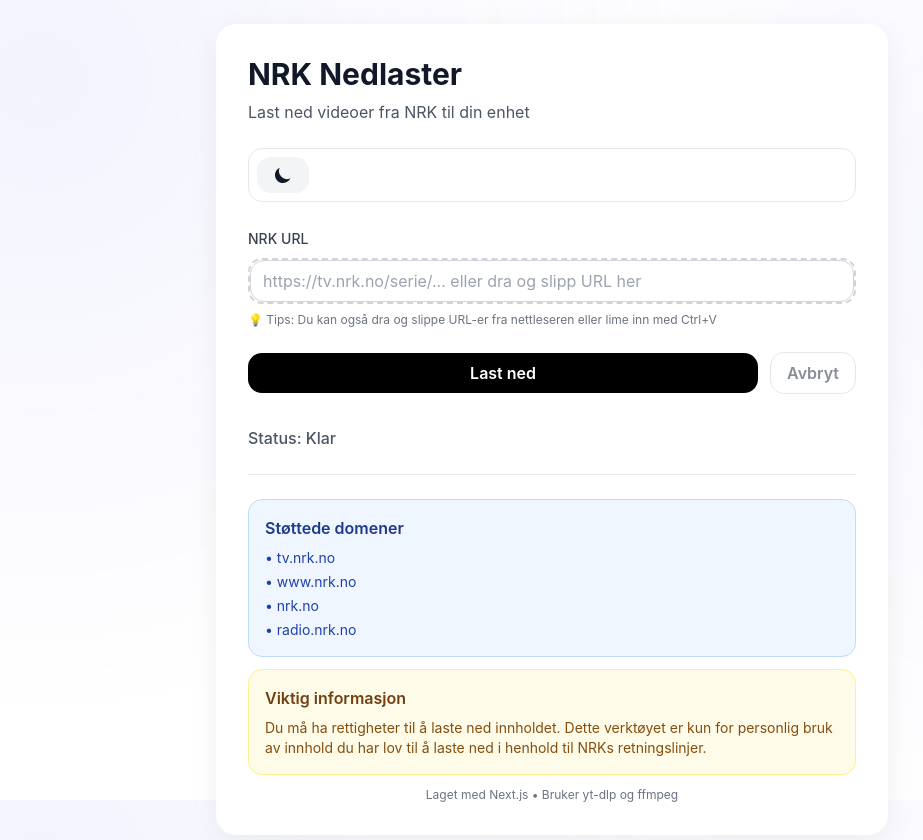
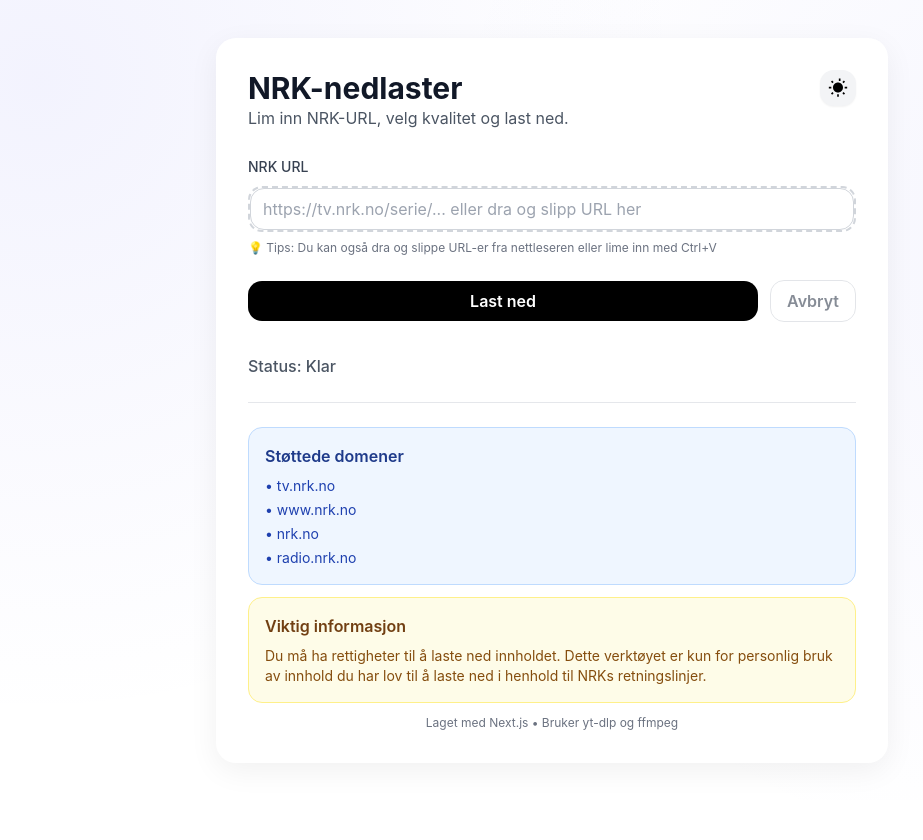
Before and after one commit to mnytroe/NRK-Downloader, a Next.js app: page / in a window 1280 px wide. Shown: the top 840 px of the page, without its empty margins (88-1011 px from the left). After the commit the page ends 800 px from the top, so only its background shows below. Built offline with nearby package versions, Linux system fonts and the light colour scheme.

Commit message:
Revert header layout tilbake til flex med tema-knapp i hÃ¸yre hjÃ¸rne

```diff
--- a/app/globals.css
+++ b/app/globals.css
@@ -47,6 +47,15 @@
   .field { @apply space-y-2; }
   .label { @apply text-sm font-medium text-gray-700 dark:text-gray-200; }
 
+  /* Icon button */
+  .icon-btn {
+    @apply inline-flex items-center justify-center rounded-xl p-2
+           bg-gray-100 hover:bg-gray-200 dark:bg-gray-700 dark:hover:bg-gray-600
+           text-gray-900 dark:text-gray-100
+           border-0 ring-0 shadow-sm transition
+           focus-visible:outline-none focus-visible:ring-2 focus-visible:ring-brand-500/70;
+  }
+
   /* Toolbar/strip */
   .toolbar {
     @apply flex items-center justify-between gap-3 rounded-xl bg-white/70 dark:bg-gray-800/70
--- a/app/page.tsx
+++ b/app/page.tsx
@@ -221,31 +221,28 @@
   return (
     <main className="shell">
       <section className="panel panel-hover fade-in">
-        <header className="space-y-2 slide-up">
-          <h1 className="title">NRK Nedlaster</h1>
-          <p className="muted">
-            Last ned videoer fra NRK til din enhet
-          </p>
-        </header>
+        <header className="flex items-start justify-between">
+          <div>
+            <h1 className="title">NRK-nedlaster</h1>
+            <p className="muted">Lim inn NRK-URL, velg kvalitet og last ned.</p>
+          </div>
 
-        <div className="toolbar">
+          {/* Tema-knapp øverst til høyre */}
           <button
+            type="button"
+            aria-label="Bytt tema"
+            className="icon-btn"
             onClick={toggleDarkMode}
-            className="btn-ghost"
-            aria-label="Toggle dark mode"
-            type="button"
+            title="Bytt lys/mørk"
           >
+            {/* Valgfritt: vis ikon basert på nåværende tema */}
             {isDarkMode ? (
-              <svg className="w-5 h-5" fill="currentColor" viewBox="0 0 20 20">
-                <path fillRule="evenodd" d="M10 2a1 1 0 011 1v1a1 1 0 11-2 0V3a1 1 0 011-1zm4 8a4 4 0 11-8 0 4 4 0 018 0zm-.464 4.95l.707.707a1 1 0 001.414-1.414l-.707-.707a1 1 0 00-1.414 1.414zm2.12-10.607a1 1 0 010 1.414l-.706.707a1 1 0 11-1.414-1.414l.707-.707a1 1 0 011.414 0zM17 11a1 1 0 100-2h-1a1 1 0 100 2h1zm-7 4a1 1 0 011 1v1a1 1 0 11-2 0v-1a1 1 0 011-1zM5.05 6.464A1 1 0 106.465 5.05l-.708-.707a1 1 0 00-1.414 1.414l.707.707zm1.414 8.486l-.707.707a1 1 0 01-1.414-1.414l.707-.707a1 1 0 011.414 1.414zM4 11a1 1 0 100-2H3a1 1 0 000 2h1z" clipRule="evenodd" />
-              </svg>
+              <svg width="20" height="20" viewBox="0 0 24 24" role="img" aria-hidden="true"><path d="M21 12.79A9 9 0 1 1 11.21 3a7 7 0 1 0 9.79 9.79z"/></svg>
             ) : (
-              <svg className="w-5 h-5" fill="currentColor" viewBox="0 0 20 20">
-                <path d="M17.293 13.293A8 8 0 016.707 2.707a8.001 8.001 0 1010.586 10.586z" />
-              </svg>
+              <svg width="20" height="20" viewBox="0 0 24 24" role="img" aria-hidden="true"><path d="M6.76 4.84l-1.8-1.79-1.41 1.41 1.79 1.8 1.42-1.42zM4 10.5H1v2h3v-2zm9-9.95h2V3.5h-2V.55zm7.45 3.91l-1.41-1.41-1.79 1.8 1.41 1.41 1.79-1.8zm-3.21 13.7l1.79 1.8 1.41-1.41-1.8-1.79-1.4 1.4zM20 10.5v2h3v-2h-3zm-8-5c-3.31 0-6 2.69-6 6s2.69 6 6 6 6-2.69 6-6-2.69-6-6-6zm-1 16.95h2V19.5h-2v2.95zm-7.45-3.91l1.41 1.41 1.79-1.8-1.41-1.41-1.79 1.8z"/></svg>
             )}
           </button>
-        </div>
+        </header>
 
         <div className="field">
           <label className="label" htmlFor="url-input">
--- a/tailwind.config.ts
+++ b/tailwind.config.ts
@@ -1,3 +1,4 @@
+// tailwind.config.ts
 import type { Config } from 'tailwindcss'
 
 const config: Config = {
@@ -8,40 +9,42 @@
   ],
   darkMode: 'class',
   theme: {
-    container: { center: true, padding: '1rem', screens: { '2xl': '1200px' } },
+    container: {
+      center: true,
+      padding: '1rem',
+      screens: { '2xl': '1200px' }
+    },
     extend: {
       colors: {
+        // Justér brand til det du vil – holder høy kontrast i både light/dark.
         brand: {
           50:  '#eef2ff',
           100: '#e0e7ff',
           200: '#c7d2fe',
           300: '#a5b4fc',
           400: '#818cf8',
-          500: '#6366f1',
+          500: '#6366f1', // primær
           600: '#4f46e5',
           700: '#4338ca',
           800: '#3730a3',
           900: '#312e81',
-        },
+        }
       },
       borderRadius: {
         xl: '14px',
-        '2xl': '20px',
+        '2xl': '20px'
       },
       boxShadow: {
         soft: '0 8px 30px rgba(0,0,0,.06)',
-        hover: '0 12px 40px rgba(0,0,0,.10)',
+        hover: '0 12px 40px rgba(0,0,0,.10)'
       },
       backgroundImage: {
-        'radial-soft':
-          'radial-gradient(40rem 40rem at 10% 10%, rgba(99,102,241,.08), transparent), radial-gradient(40rem 40rem at 90% 30%, rgba(99,102,241,.06), transparent)',
+        // subtilt mønster for hero/bakgrunn
+        'radial-soft': 'radial-gradient(40rem 40rem at 10% 10%, rgba(99,102,241,.08), transparent), radial-gradient(40rem 40rem at 90% 30%, rgba(99,102,241,.06), transparent)'
       },
       keyframes: {
         'fade-in': { '0%': { opacity: '0' }, '100%': { opacity: '1' } },
-        'slide-up': {
-          '0%': { transform: 'translateY(6px)', opacity: '0' },
-          '100%': { transform: 'translateY(0)', opacity: '1' },
-        },
+        'slide-up': { '0%': { transform: 'translateY(6px)', opacity: '0' }, '100%': { transform: 'translateY(0)', opacity: '1' } },
       },
       animation: {
         'fade-in': 'fade-in .35s ease-out both',
@@ -49,7 +52,11 @@
       },
     },
   },
-  plugins: [require('@tailwindcss/forms'), require('@tailwindcss/typography')],
+  plugins: [
+    // valgfritt, men gir penere inputs/typografi out-of-the-box:
+    require('@tailwindcss/forms'),
+    require('@tailwindcss/typography'),
+  ],
 }
 
 export default config
```
